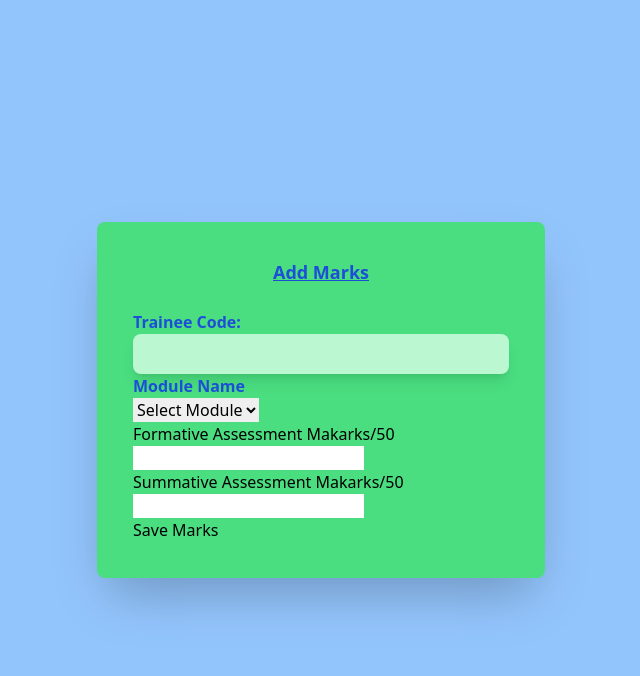
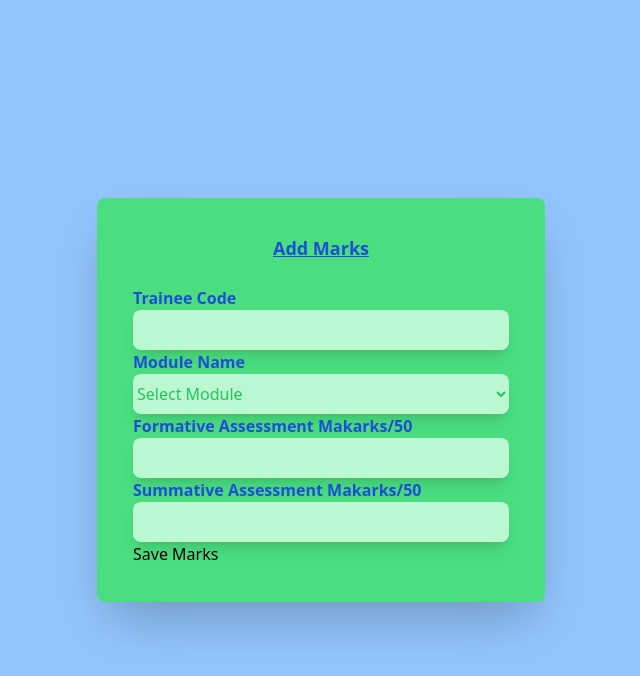
Before and after one commit to nietiene/Niyomugabo_Etinene_PHP_PHROGRAMMING_INTEGRATED_ASSESSMENT, a PHP site: page /addMarks.php in a window 1280 px wide. Shown: the top 676 px of the page, without its empty margins (319-959 px from the left). Run offline with PHP 8.4, Linux system fonts and the light colour scheme; data that the repository does not hold is empty; some libraries are stand-ins or nearby versions.

Commit message:
commit of gikonko-tss-managment-system

```diff
--- a/addMarks.php
+++ b/addMarks.php
@@ -9,12 +9,11 @@
 <body class="min-h-screen flex justify-center items-center bg-blue-300">
     <form amethod="post" class="max-w-md w-full bg-green-400 p-9 rounded-lg shadow-2xl">
         <h1 class="text-lg text-center underline text-blue-700 font-bold mb-6">Add Marks</h1>
-        <label class="text-md text-blue-700 font-bold block">Trainee Code:</label>
+        <label class="text-md text-blue-700 font-bold block">Trainee Code</label>
         <input type="text" name="Trainee_Id"
         class="w-full py-2 rounded-lg shadow-lg bg-green-200 text-green-500 focus:ring-2 focus:outline-green-400"/> <br>
-        <label class="text-md text-blue-700 font-bold block"
-         class="w-full py-2 rounded-lg shadow-lg bg-green-200 text-green-500 focus:ring-2 focus:outline-green-400">Module Name</label>
-        <select name="Module_Id" id="">
+        <label class="text-md text-blue-700 font-bold block">Module Name</label>
+        <select name="Module_Id"  class="w-full py-2 rounded-lg shadow-lg bg-green-200 text-green-500 focus:ring-2 focus:outline-green-400">
             <option value="">Select Module</option>
             <?php
                include('conn.php');
@@ -25,11 +24,13 @@
                }
             ?>
         </select> <br>
-        <label>Formative Assessment Makarks/50</label>
-        <input type="text" name="Formative_Assessment" > <br>
+        <label  class="text-md text-blue-700 font-bold block">Formative Assessment Makarks/50</label>
+        <input type="text" name="Formative_Assessment"
+         class="w-full py-2 rounded-lg shadow-lg bg-green-200 text-green-500 focus:ring-2 focus:outline-green-400"> <br>
 
-        <label>Summative Assessment Makarks/50</label>
-        <input type="text" name="Summative_Assessment" > <br>
+        <label  class="text-md text-blue-700 font-bold block">Summative Assessment Makarks/50</label>
+        <input type="text" name="Summative_Assessment"
+         class="w-full py-2 rounded-lg shadow-lg bg-green-200 text-green-500 focus:ring-2 focus:outline-green-400"> <br>
 
         <button name="addMarks">Save Marks</button>
     </form>
```
